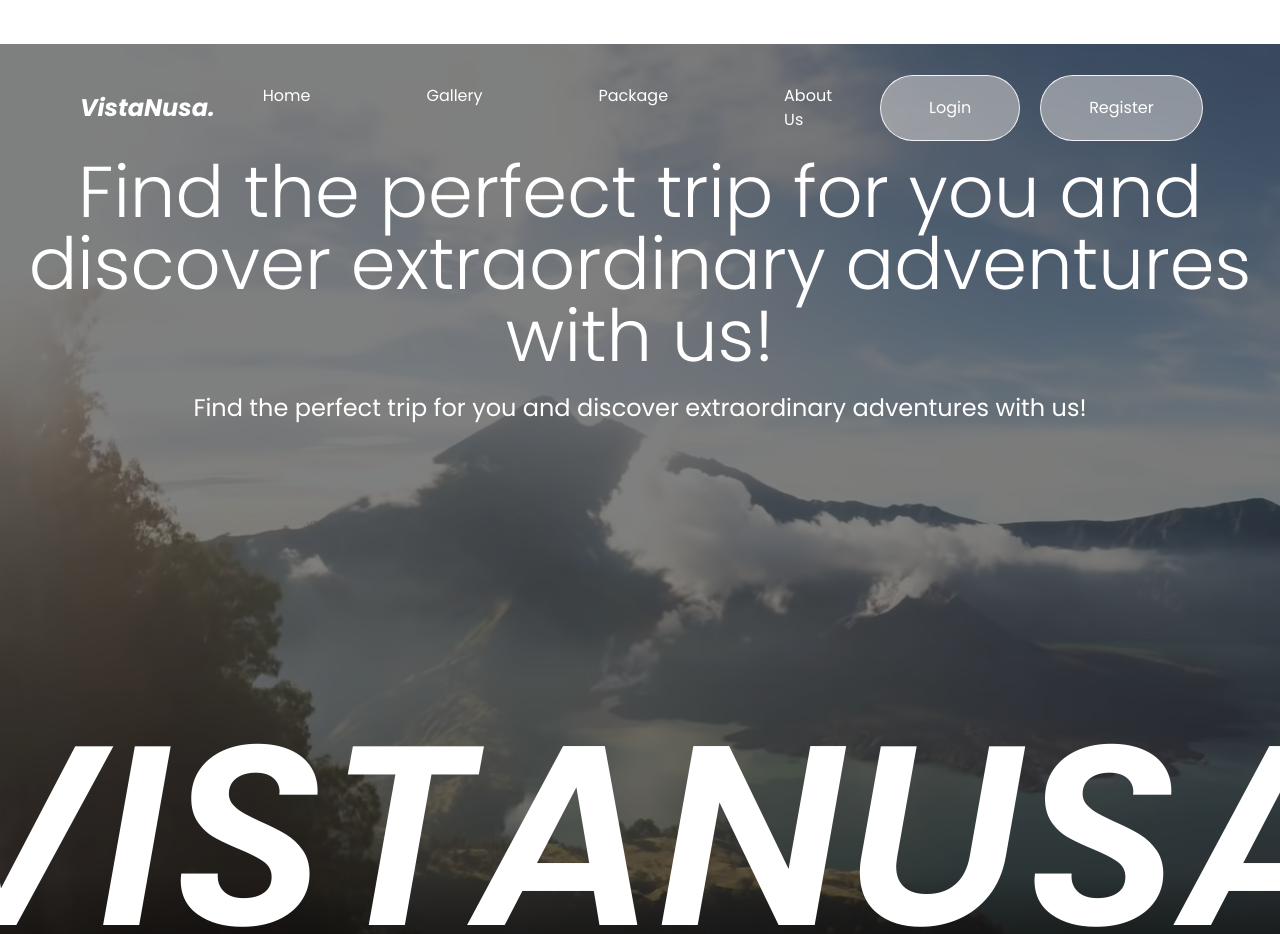
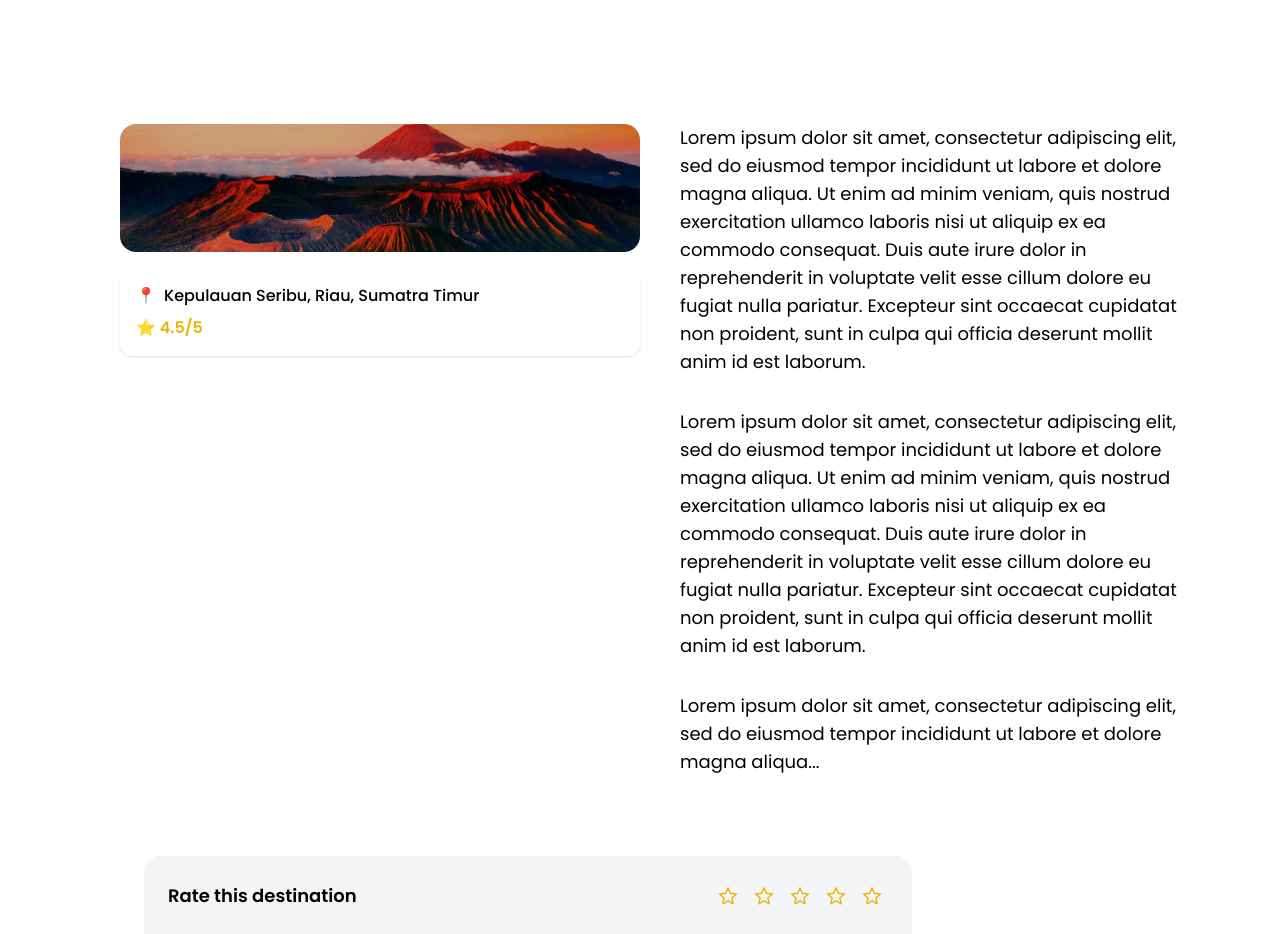
Before and after one commit to SkyzofrnDev/DBS-Tourism-Revolution, a React (Vite) app: page /Destinations in a window 1280 px wide. Shown: the part 100-1034 px from the top of the page. Built offline with nearby package versions, Linux system fonts and the light colour scheme; a web font is replaced by a local one.

Commit message:
Add Destinations page and update routing in App component

```diff
--- a/src/App.jsx
+++ b/src/App.jsx
@@ -1,6 +1,6 @@
 import { Route, Routes, useLocation } from 'react-router-dom';
 import { Footer, Navbar } from './components/Index';
-import { LandingPage, Login, Register, Region, Article } from './Pages/Index';
+import { LandingPage, Login, Register, Region, Article, Destinations } from './Pages/Index';
 
 function App() {
   const location = useLocation();
@@ -15,6 +15,7 @@ function App() {
         <Route path="/register" element={<Register />} />
         <Route path="/destination" element={<Region/>} />
         <Route path="/article" element={<Article/>} />
+        <Route path="/Destinations" element={<Destinations/>} />
       </Routes>
       {!isAuthPage && <Footer />}
     </>
--- /dev/null
+++ b/src/Pages/Destinations.jsx
@@ -0,0 +1,100 @@
+import React, { useState } from 'react';
+const Star = ({ filled, onClick }) => (
+  <svg
+    onClick={onClick}
+    xmlns="http://www.w3.org/2000/svg"
+    width="32"
+    height="32"
+    viewBox="0 0 24 24"
+    className="cursor-pointer transition hover:scale-110 text-yellow-500"
+    fill="currentColor"
+  >
+    {filled ? (
+      <path d="m12 16.102l-3.63 2.192q-.16.079-.297.064q-.136-.016-.265-.094q-.13-.08-.196-.226t-.012-.319l.966-4.11l-3.195-2.77q-.135-.11-.178-.263t.019-.293t.165-.23q.104-.087.28-.118l4.216-.368l1.644-3.892q.068-.165.196-.238T12 5.364t.288.073t.195.238l1.644 3.892l4.215.368q.177.03.281.119q.104.088.166.229q.061.14.018.293t-.178.263l-3.195 2.77l.966 4.11q.056.171-.011.318t-.197.226q-.128.08-.265.095q-.136.015-.296-.064z" />
+    ) : (
+      <path d="m8.85 16.825l3.15-1.9l3.15 1.925l-.825-3.6l2.775-2.4l-3.65-.325l-1.45-3.4l-1.45 3.375l-3.65.325l2.775 2.425zm3.15-.723l-3.63 2.192q-.16.079-.297.064q-.136-.016-.265-.094q-.13-.08-.196-.226t-.012-.319l.966-4.11l-3.195-2.77q-.135-.11-.178-.263t.019-.293t.165-.23q.104-.087.28-.118l4.216-.368l1.644-3.892q.068-.165.196-.238T12 5.364t.288.073t.195.238l1.644 3.892l4.215.368q.177.03.281.119q.104.088.166.229q.061.14.018.293t-.178.263l-3.195 2.77l.966 4.11q.056.171-.011.318t-.197.226q-.128.08-.265.095q-.136.015-.296-.064zm0-3.852" />
+    )}
+  </svg>
+);
+const Destinations = () => {
+  const [rating, setRating] = useState(0);
+
+  const handleSubmit = (e) => {
+    e.preventDefault();
+    console.log(`Rating submitted: ${rating} star(s)`);
+  };
+  return (
+    <div>
+      <div className="flex px-5 lg:px-20 gap-10 w-full pt-56">
+        {/* Left - Sticky Image */}
+        <div></div>
+        <div className="w-1/2 sticky top-24 self-start">
+          <img
+            src="/ImageData/Bromo.svg" // ganti path ke gambar yang kamu pakai
+            alt="Island"
+            className="rounded-2xl w-full h-auto object-cover"
+          />
+          <div className="mt-4 bg-white rounded-xl shadow p-4">
+            <p className="flex items-center gap-2 font-medium">
+              <span>📍</span> Kepulauan Seribu, Riau, Sumatra Timur
+            </p>
+            <p className="flex items-center gap-2 text-yellow-500 mt-2 font-semibold">
+              ⭐ 4.5/5
+            </p>
+          </div>
+        </div>
+
+        {/* Right - Scrollable Content */}
+        <div className="w-1/2 flex flex-col gap-8 text-lg">
+          <p>
+            Lorem ipsum dolor sit amet, consectetur adipiscing elit, sed do
+            eiusmod tempor incididunt ut labore et dolore magna aliqua. Ut enim
+            ad minim veniam, quis nostrud exercitation ullamco laboris nisi ut
+            aliquip ex ea commodo consequat. Duis aute irure dolor in
+            reprehenderit in voluptate velit esse cillum dolore eu fugiat nulla
+            pariatur. Excepteur sint occaecat cupidatat non proident, sunt in
+            culpa qui officia deserunt mollit anim id est laborum.
+          </p>
+          <p>
+            Lorem ipsum dolor sit amet, consectetur adipiscing elit, sed do
+            eiusmod tempor incididunt ut labore et dolore magna aliqua. Ut enim
+            ad minim veniam, quis nostrud exercitation ullamco laboris nisi ut
+            aliquip ex ea commodo consequat. Duis aute irure dolor in
+            reprehenderit in voluptate velit esse cillum dolore eu fugiat nulla
+            pariatur. Excepteur sint occaecat cupidatat non proident, sunt in
+            culpa qui officia deserunt mollit anim id est laborum.
+          </p>
+          <p>
+            Lorem ipsum dolor sit amet, consectetur adipiscing elit, sed do
+            eiusmod tempor incididunt ut labore et dolore magna aliqua...
+          </p>
+        </div>
+      </div>
+      <form
+        onSubmit={handleSubmit}
+        className="bg-gray-100 p-6 rounded-2xl max-w-3xl  mx-36 flex flex-col gap-6 mt-20"
+      >
+        <div className="flex items-center justify-between">
+          <label className="text-lg font-semibold">Rate this destination</label>
+          <div className="flex items-center gap-1">
+            {[1, 2, 3, 4, 5].map((star) => (
+              <Star
+                key={star}
+                filled={star <= rating}
+                onClick={() => setRating(star)}
+              />
+            ))}
+          </div>
+        </div>
+        <button
+          type="submit"
+          className="w-full bg-lime-500 hover:bg-lime-600 text-white font-semibold py-3 rounded-full"
+        >
+          SUBMIT
+        </button>
+      </form>
+    </div>
+  );
+};
+
+export default Destinations;
--- a/src/Pages/Index.jsx
+++ b/src/Pages/Index.jsx
@@ -3,3 +3,4 @@ export {default as Login} from './Login'
 export {default as Register} from './Register'
 export {default as Region} from './Region'
 export {default as Article} from './Article'
+export {default as Destinations} from './Destinations'
--- a/src/Pages/Region.jsx
+++ b/src/Pages/Region.jsx
@@ -27,6 +27,7 @@ const spots = [
     image: '/ImageData/Bromo.svg',
   },
 ];
+
 
 const RegionCard = () => {
   return (
@@ -65,6 +66,7 @@ const RegionCard = () => {
 };
 
 const Region = () => {
+
   return (
     <div className="">
       <p className="px-16 text-5xl pt-52 leading-relaxed">
```
